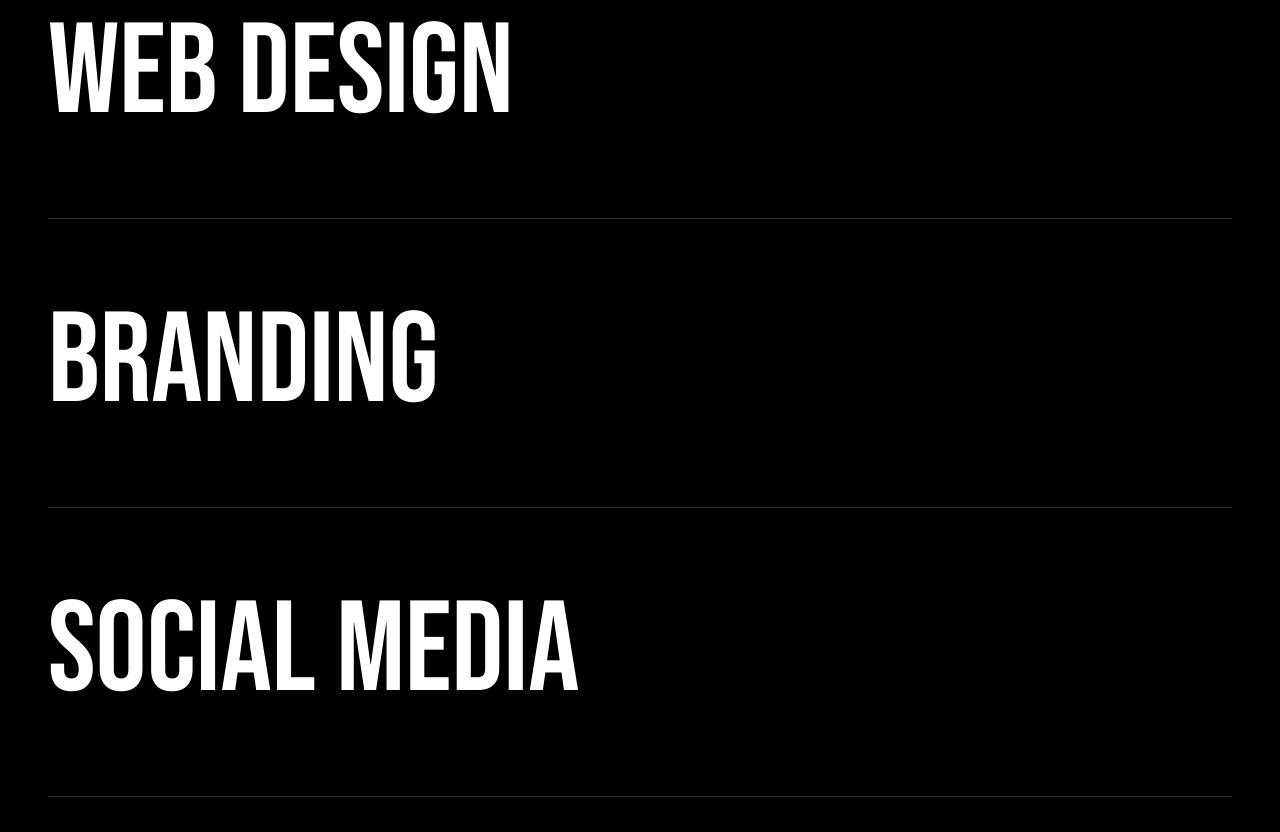
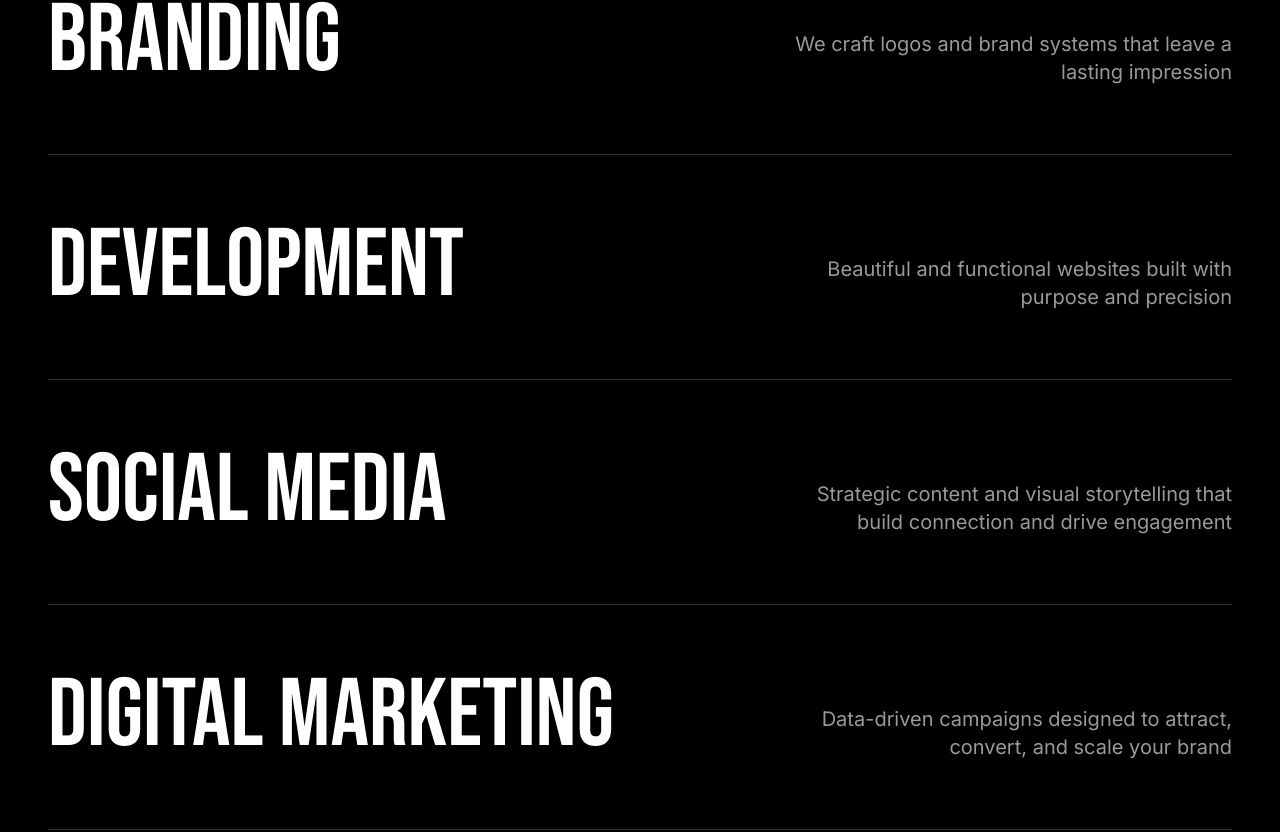
Before and after one commit to iqbalbinothman-ctrl/thebrne, a React (Vite) app: page / in a window 1280 px wide. Shown: the part 1708-2540 px from the top of the page. Built offline with nearby package versions, Linux system fonts and the light colour scheme.

Commit message:
Update homepage services content and layout

```diff
--- a/components/ProductShowcase.tsx
+++ b/components/ProductShowcase.tsx
@@ -3,11 +3,11 @@ import React from 'react';
 import { ArrowUpRight } from 'lucide-react';
 
 const SERVICES = [
-  { id: 1, title: 'Web Design' },
-  { id: 2, title: 'Branding' },
-  { id: 3, title: 'Social Media' },
-  { id: 4, title: 'Digital Marketing' },
-  { id: 5, title: 'Video Content' },
+  { id: 1, title: 'Branding', description: 'We craft logos and brand systems that leave a lasting impression' },
+  { id: 2, title: 'Development', description: 'Beautiful and functional websites built with purpose and precision' },
+  { id: 3, title: 'Social Media', description: 'Strategic content and visual storytelling that build connection and drive engagement' },
+  { id: 4, title: 'Digital Marketing', description: 'Data-driven campaigns designed to attract, convert, and scale your brand' },
+  { id: 5, title: 'Video Content', description: 'Cinematic visuals and storytelling that capture attention and elevate your message' },
 ];
 
 const ProductShowcase: React.FC = () => {
@@ -18,16 +18,16 @@ const ProductShowcase: React.FC = () => {
           {SERVICES.map((service) => (
             <div
               key={service.id}
-              className="group relative border-b border-white/20 last:border-b-0 py-12 md:py-20 cursor-pointer transition-colors hover:bg-white/5"
+              className="group relative border-b border-white/20 last:border-b-0 py-12 md:py-16 cursor-default transition-colors hover:bg-white/5"
             >
-              <div className="flex items-center justify-between">
-                <h2 className="font-heading text-5xl md:text-9xl w-full uppercase tracking-tighter text-white transition-transform duration-500 group-hover:translate-x-4">
+              <div className="flex flex-col md:flex-row md:items-center justify-between gap-6">
+                <h2 className="font-heading text-5xl md:text-8xl w-full md:w-1/2 uppercase tracking-tighter text-white transition-transform duration-500 group-hover:translate-x-4">
                   {service.title}
                 </h2>
 
-                {/* Arrow Icon on Hover */}
-                <div className="opacity-0 group-hover:opacity-100 transition-all duration-300 transform translate-y-4 group-hover:translate-y-0">
-                  <ArrowUpRight size={48} className="text-white md:w-24 md:h-24" />
+                {/* Service Description */}
+                <div className="w-full md:w-1/2 opacity-60 group-hover:opacity-100 transition-opacity duration-500 transform translate-y-4 group-hover:translate-y-0 text-white font-body text-lg md:text-xl leading-relaxed max-w-md ml-auto md:text-right">
+                  {service.description}
                 </div>
               </div>
             </div>
```
